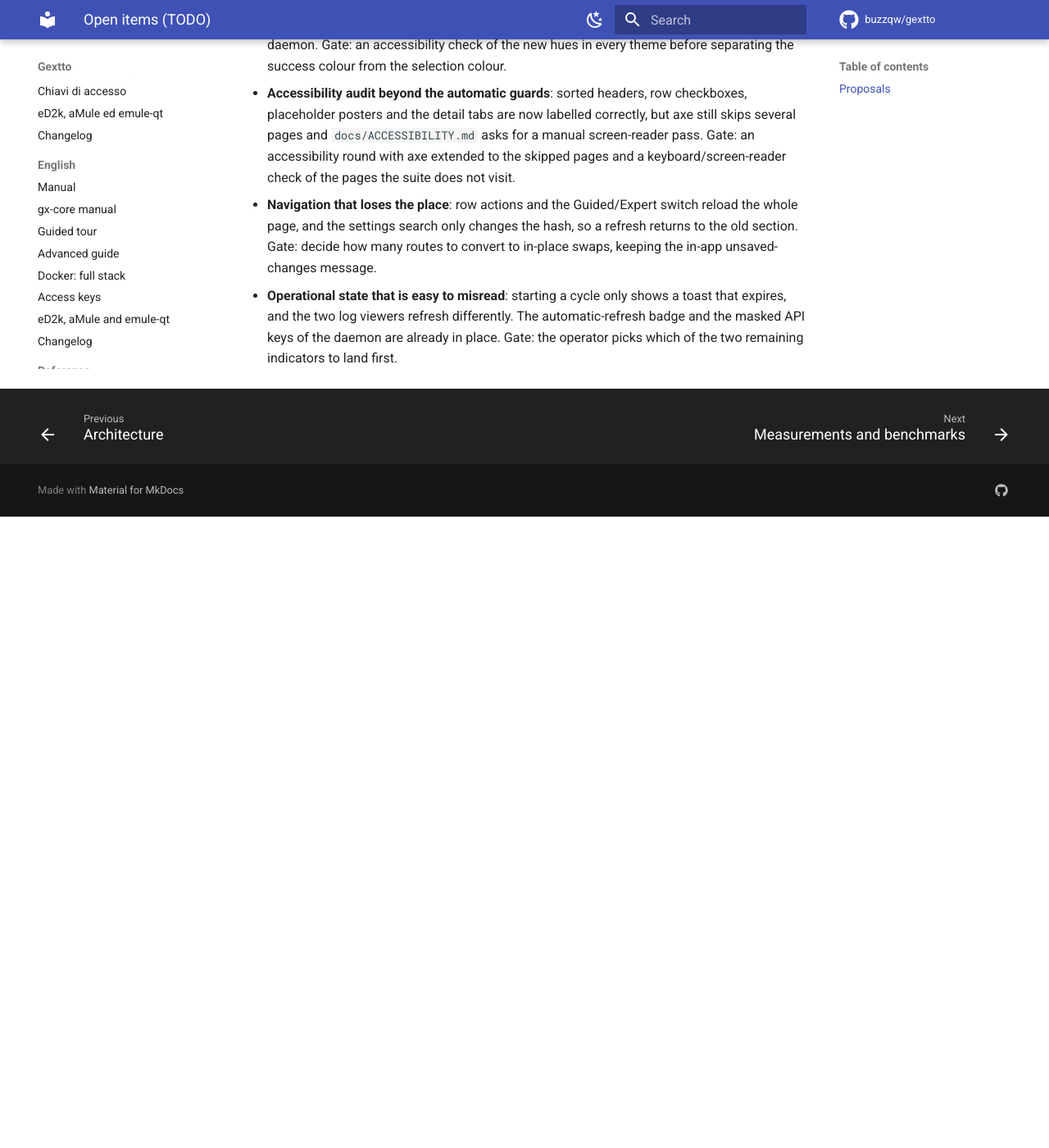
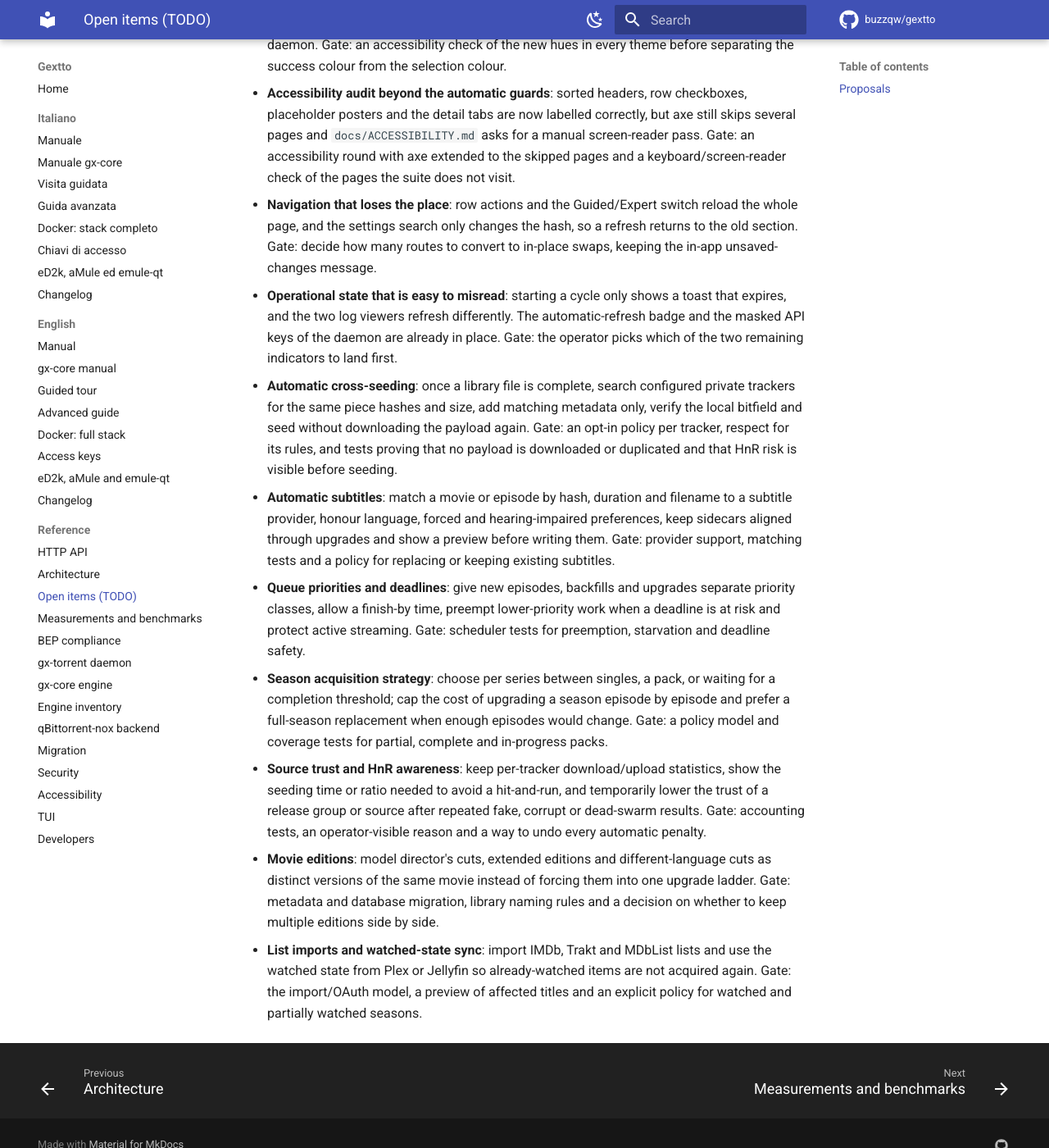
Before and after one commit to buzzqw/gextto, an MkDocs documentation site: the page built from docs/todo.md, in a window 1280 px wide and 1400 px high, scrolled down 1553 px. Shown: the whole window at 82% size. Built offline with MkDocs 1.6.1 and Material for MkDocs 9.7.7, drawn with Linux system fonts in a browser that asks for light colours; comment, search, counter and statistics services are not loaded; before the commit the page ends 2183 px from its top, so only the background shows below that.

Commit message:
docs: record torrent workflow proposals

```diff
--- a/docs/todo.md
+++ b/docs/todo.md
@@ -52,3 +52,32 @@ still be true after the item lands does not belong here.
   expires, and the two log viewers refresh differently. The automatic-refresh badge and the
   masked API keys of the daemon are already in place. Gate: the operator picks which of the
   two remaining indicators to land first.
+- **Automatic cross-seeding**: once a library file is complete, search configured private
+  trackers for the same piece hashes and size, add matching metadata only, verify the local
+  bitfield and seed without downloading the payload again. Gate: an opt-in policy per
+  tracker, respect for its rules, and tests proving that no payload is downloaded or
+  duplicated and that HnR risk is visible before seeding.
+- **Automatic subtitles**: match a movie or episode by hash, duration and filename to a
+  subtitle provider, honour language, forced and hearing-impaired preferences, keep sidecars
+  aligned through upgrades and show a preview before writing them. Gate: provider support,
+  matching tests and a policy for replacing or keeping existing subtitles.
+- **Queue priorities and deadlines**: give new episodes, backfills and upgrades separate
+  priority classes, allow a finish-by time, preempt lower-priority work when a deadline is at
+  risk and protect active streaming. Gate: scheduler tests for preemption, starvation and
+  deadline safety.
+- **Season acquisition strategy**: choose per series between singles, a pack, or waiting for
+  a completion threshold; cap the cost of upgrading a season episode by episode and prefer a
+  full-season replacement when enough episodes would change. Gate: a policy model and
+  coverage tests for partial, complete and in-progress packs.
+- **Source trust and HnR awareness**: keep per-tracker download/upload statistics, show the
+  seeding time or ratio needed to avoid a hit-and-run, and temporarily lower the trust of a
+  release group or source after repeated fake, corrupt or dead-swarm results. Gate:
+  accounting tests, an operator-visible reason and a way to undo every automatic penalty.
+- **Movie editions**: model director's cuts, extended editions and different-language cuts
+  as distinct versions of the same movie instead of forcing them into one upgrade ladder.
+  Gate: metadata and database migration, library naming rules and a decision on whether to
+  keep multiple editions side by side.
+- **List imports and watched-state sync**: import IMDb, Trakt and MDbList lists and use the
+  watched state from Plex or Jellyfin so already-watched items are not acquired again. Gate:
+  the import/OAuth model, a preview of affected titles and an explicit policy for watched
+  and partially watched seasons.
```
